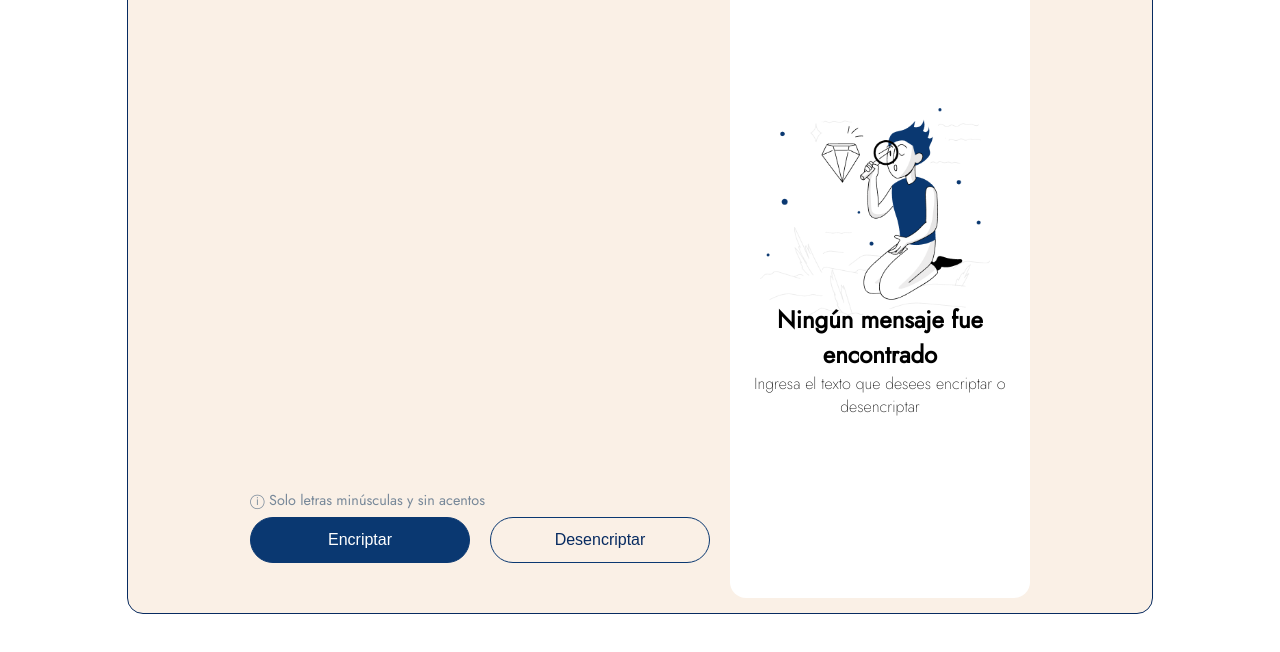
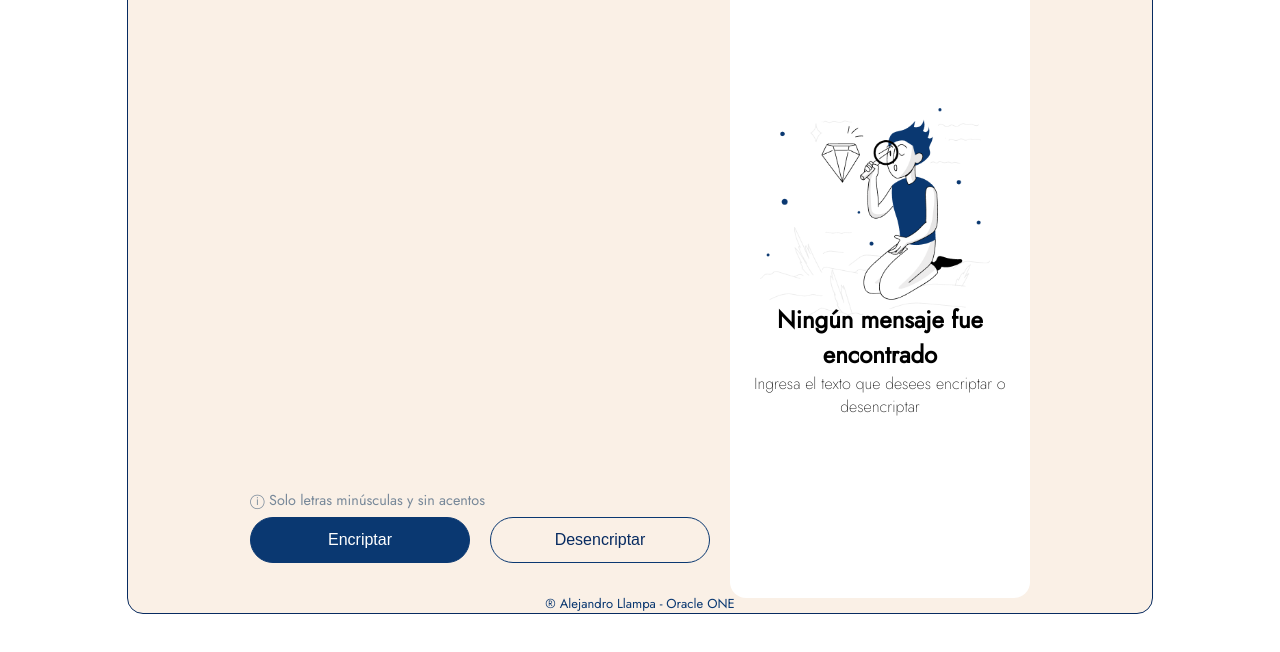
Before and after one commit to ale-llampa/Challenge-Oracle-Encriptador, a plain HTML site: page index.html in a window 1280 px wide. Shown: the part 104-756 px from the top of the page. Drawn offline with Linux system fonts and the light colour scheme.

Commit message:
Agregado el footer con nombre de desarrollador del sitio

```diff
--- a/index.html
+++ b/index.html
@@ -28,7 +28,9 @@
             </div>
             <button class="btn btn-secundario btn-copiar invisible">Copiar</button>
         </div>
+        <p class="footer">® Alejandro Llampa - Oracle ONE</p>
     </div>
+
 
 
 
--- a/styles.css
+++ b/styles.css
@@ -168,3 +168,10 @@ body {
   .invisible {
     display: none;
   }
+
+  .footer {
+    position: absolute;
+    bottom: 0px;
+    font-size: small;
+    color:#0A3871;
+  }
```
